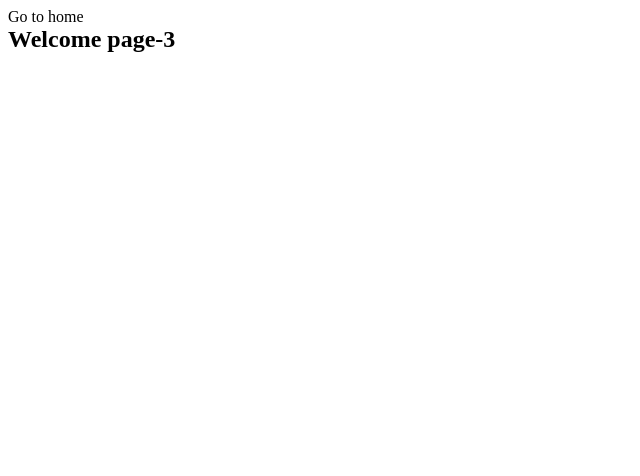
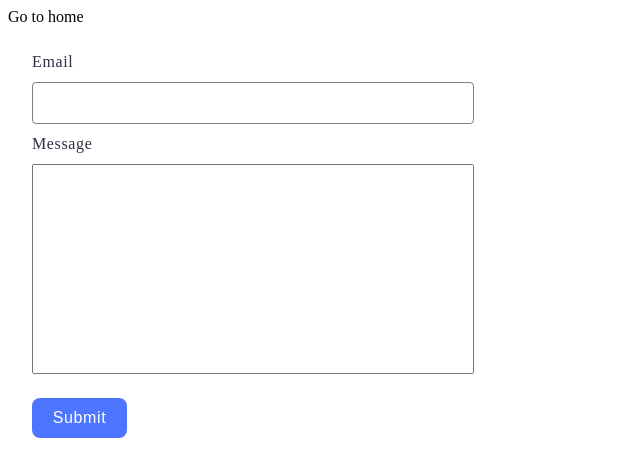
Before and after one commit to AlinaPolishchuk-l/goit-js-hw-09, a website built with Vite: page src/2-form.html in a window 1280 px wide. Shown: the whole page, without its empty margins (0-640 px from the left). Built offline with nearby package versions, Linux system fonts and the light colour scheme.

Commit message:
task 2 form

```diff
--- a/src/2-form.html
+++ b/src/2-form.html
@@ -10,8 +10,19 @@
   <body>
     <section>
       <a href="./index.html">Go to home</a>
-      <h1>Welcome page-3</h1>
     </section>
+    <form class="feedback-form" autocomplete="off">
+      <label class="form-label">
+        Email
+        <input class="form-input" type="email" name="email" autofocus />
+      </label>
+      <label class="form-label">
+        Message
+        <textarea class="textarea" name="message" rows="8"></textarea>
+      </label>
+      <button class="btn" type="submit">Submit</button>
+    </form>
+
 
     <script src="./js/2-form.js" ></script>
   </body>
--- /dev/null
+++ b/src/css/form.css
@@ -0,0 +1,70 @@
+.feedback-form {
+    background-color: #fff;
+    display: block;
+    padding: 24px;
+    border-radius: 8px;
+    width: 408px;
+}
+
+.form-label {
+    font-weight: 400;
+    font-size: 16px;
+    line-height: 1.5;
+    letter-spacing: 0.04em;
+    color: #2e2f42;
+    display: flex;
+    flex-direction: column;
+    gap: 8px;
+    margin-bottom: 8px;
+}
+
+.form-input {
+    padding: 8px 16px;
+    border: 1px solid #808080;
+    border-radius: 4px;
+    width: 100%;
+    font-size: 16px;
+    line-height: 1.5;
+    letter-spacing: 0.04em;
+    color: #2e2f42;
+}
+
+.form-input:hover {
+    outline: none;
+    border: 1px solid #000;
+}
+
+.form-input:focus {
+    outline: none;
+    border: 1px solid #808080;
+}
+
+.textarea {
+    padding: 8px 16px;
+    outline: none;
+    font-size: 16px;
+    line-height: 1.5;
+    letter-spacing: 0.04em;
+    color: #2e2f42;
+    width: 100%;
+
+}
+
+.btn {
+    border-radius: 8px;
+    padding: 8px 16px;
+    width: 95px;
+    background-color: #4e75ff;
+    border: none;
+    font-weight: 500;
+    font-size: 16px;
+    line-height: 1.5;
+    letter-spacing: 0.04em;
+    color: #fff;
+    margin-top: 16px;
+}
+
+.btn:hover {
+    background-color: #6c8cff;
+    ;
+}
--- a/src/css/reset.css
+++ b/src/css/reset.css
@@ -32,3 +32,7 @@ img {
   max-width: 100%;
   height: auto;
 }
+
+textarea {
+  resize: none;
+}
--- a/src/css/styles.css
+++ b/src/css/styles.css
@@ -7,3 +7,4 @@
 /* Common styles */
 @import url('./reset.css');
 @import url('./gallery.css');
+@import url('./form.css');
--- a/src/js/2-form.js
+++ b/src/js/2-form.js
@@ -1 +1,44 @@
-console.log("Form");
+const STORAGE_KEY = "feedback-form-state";
+
+const form = document.querySelector(".feedback-form");
+const emailField = form.elements.email;
+const messageField = form.elements.message;
+
+let formData = {
+  email: "",
+  message: "",
+};
+
+document.addEventListener("DOMContentLoaded", () => {
+  const savedData = localStorage.getItem(STORAGE_KEY);
+  if (savedData) {
+    formData = JSON.parse(savedData);
+
+    emailField.value = formData.email.trim() || "";
+    messageField.value = formData.message.trim() || "";
+  }
+});
+
+form.addEventListener("input", (event) => {
+  const { name, value } = event.target;
+  formData[name] = value.trim();
+  localStorage.setItem(STORAGE_KEY, JSON.stringify(formData));
+});
+
+form.addEventListener("submit", (event) => {
+  event.preventDefault();
+
+  if (!emailField.value.trim() || !messageField.value.trim()) {
+    alert("Fill please all fields");
+    return;
+    }
+
+  console.log("Form data submitted:", {
+    email: emailField.value.trim(),
+    message: messageField.value.trim(),
+  });
+
+  form.reset();
+  localStorage.removeItem(STORAGE_KEY);
+  formData = { email: "", message: "" };
+});
```
